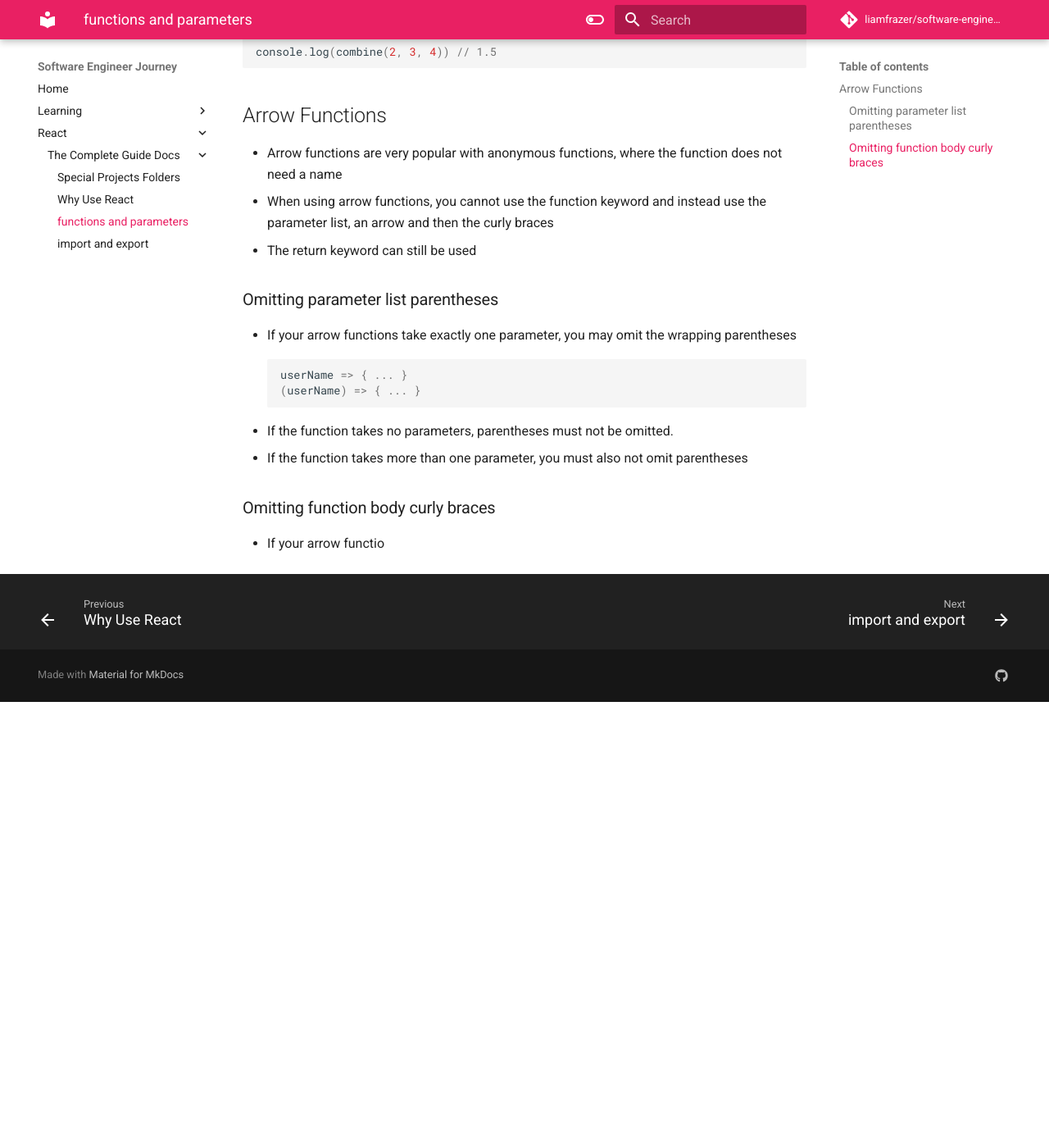
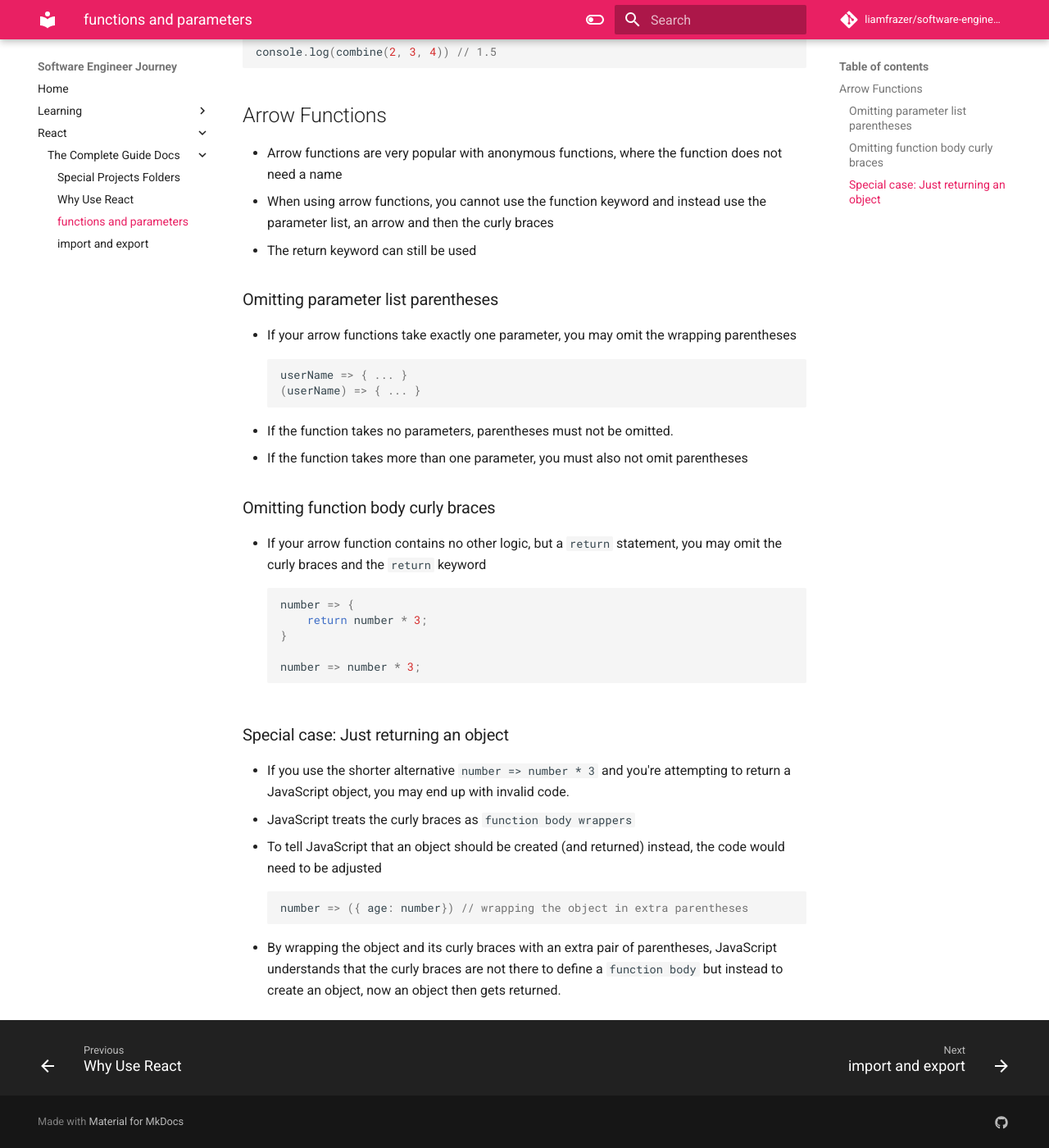
Before and after one commit to liamfrazer/software-engineer-journey, an MkDocs documentation site: the page built from docs/React/The Complete Guide Docs/functions and parameters.md, in a window 1280 px wide and 1400 px high, scrolled down 1167 px. Shown: the whole window at 82% size. Built offline with MkDocs 1.6.1 and Material for MkDocs 9.7.7, drawn with Linux system fonts in a browser that asks for light colours; comment, search, counter and statistics services are not loaded; before the commit the page ends 2023 px from its top, so only the background shows below that.

Commit message:
vault backup: 2023-12-09 17:20:50

````diff
--- a/docs/React/The Complete Guide Docs/functions and parameters.md
+++ b/docs/React/The Complete Guide Docs/functions and parameters.md
@@ -7,6 +7,8 @@ tags:
   - values
   - arrow
   - parentheses
+  - statement
+  - objects
 ---
 # functions and parameters
 
@@ -75,4 +77,20 @@ userName => { ... }
 * If the function takes more than one parameter, you must also not omit parentheses
 
 ### Omitting function body curly braces
-* If your arrow functio
+* If your arrow function contains no other logic, but a `return` statement, you may omit the curly braces and the `return` keyword
+```js
+number => {
+	return number * 3;
+}
+
+number => number * 3;
+```
+
+### Special case: Just returning an object
+* If you use the shorter alternative ` number => number * 3`  and you're attempting to return a JavaScript object, you may end up with invalid code.
+* JavaScript treats the curly braces as `function body wrappers`
+* To tell JavaScript that an object should be created (and returned) instead, the code would need to be adjusted
+```js
+number => ({ age: number}) // wrapping the object in extra parentheses
+```
+* By wrapping the object and its curly braces with an extra pair of parentheses, JavaScript understands that the curly braces are not there to define a `function body` but instead to create an object, now an object then gets returned.
````
